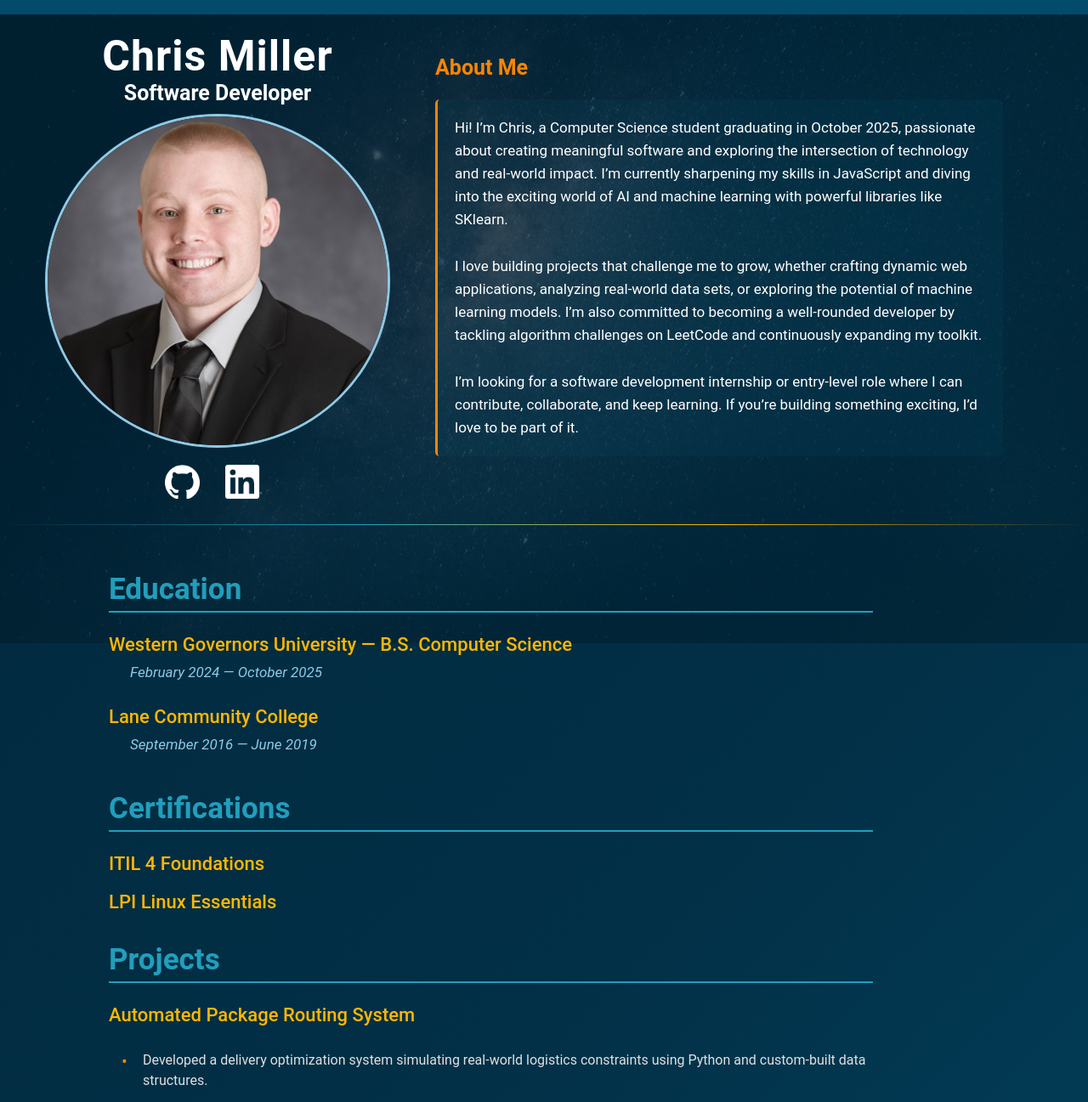
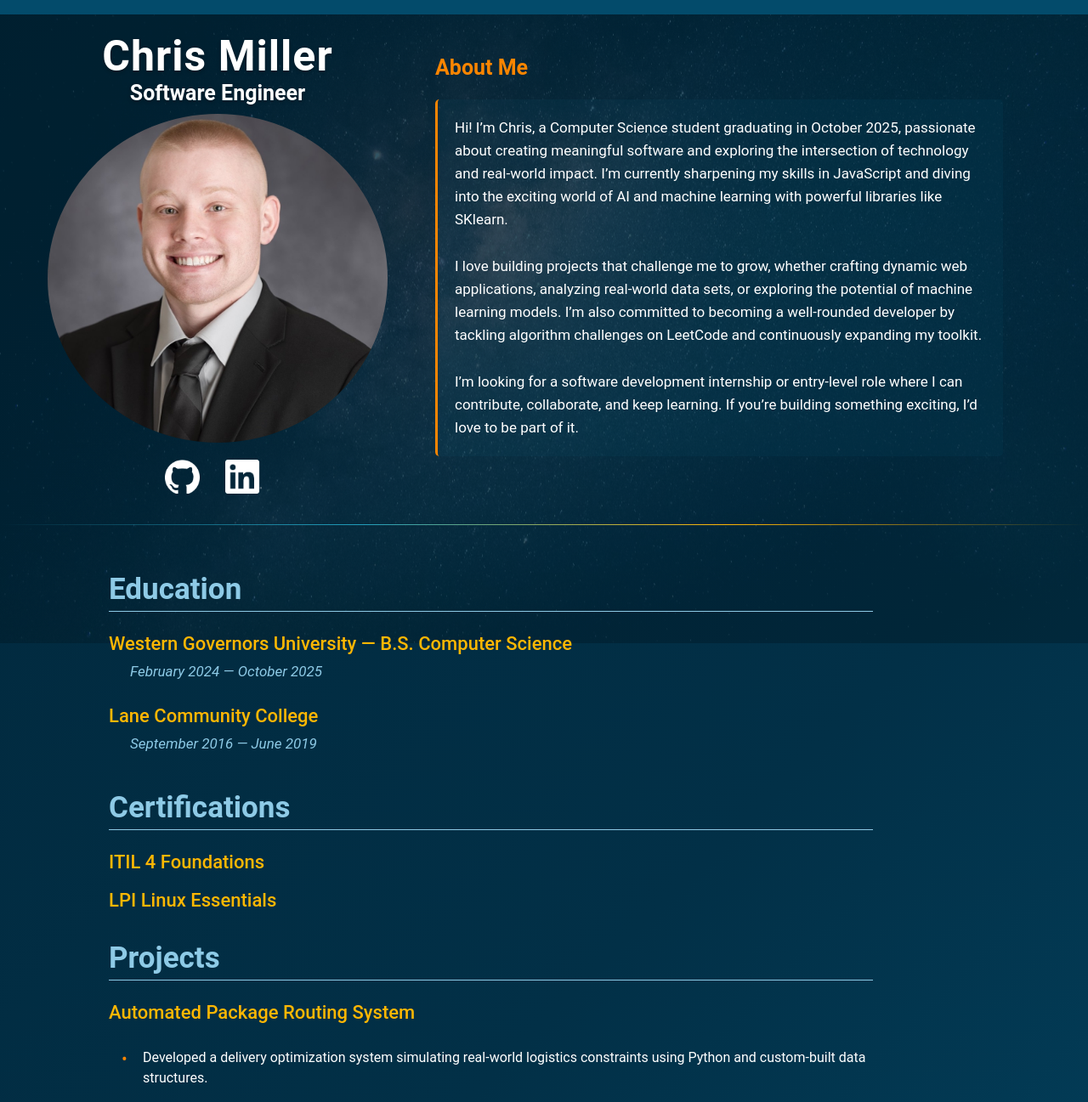
Before and after one commit to cmillerl/cmillerl.github.io, a plain HTML site: page index.html in a window 1280 px wide. Shown: the part 43-1340 px from the top of the page at 85% size. Drawn offline with Linux system fonts and the light colour scheme.

Commit message:
Add observer for visual appeal. Adjust styling.

```diff
--- a/index.html
+++ b/index.html
@@ -13,7 +13,7 @@
   <main class="content">
     <div class="left-content">
       <h1 class="my-name not-visible">Chris Miller</h1>
-      <h2 class="my-title not-visible">Software Developer</h2>
+      <h2 class="my-title not-visible">Software Engineer</h2>
       <img src="images\Me.jpg" alt="My Picture" class="profile-pic not-visible" />
       <div class="social-links not-visible">
         <a href="https://github.com/cmillerl" target="_blank">
@@ -46,7 +46,7 @@
   <section class="bottom-content">
     <div class="bottom-content-left">
     </div>
-    <div class="bottom-content-right">
+    <div class="bottom-content-right not-visible">
       <h1 id="education" class="bottom-headers">Education</h1>
       <h2 class="bottom-titles">Western Governors University — B.S. Computer Science</h2>
       <p class="education-description">
@@ -132,6 +132,7 @@
   <script src="js-files/scroll-on-click.js"></script>
   <script src="js-files/hamburger-menu.js"></script>
   <script src="js-files/transitions.js"></script>
+  <script src="js-files/observer.js"></script>
 </body>
 
 </html>
--- /dev/null
+++ b/js-files/observer.js
@@ -0,0 +1,32 @@
+document.addEventListener("DOMContentLoaded", function () {
+
+    const elementOne = document.querySelector('.bottom-content-right');
+    const maxRetries = 10;
+    let currentRetries = 0;
+
+    const observer = new IntersectionObserver((entries) => {
+        entries.forEach(entry => {
+            if (entry.isIntersecting) {
+                entry.target.classList.remove('not-visible');
+                entry.target.classList.add('visible');
+                observer.unobserve(entry.target);
+            }
+        });
+    }, {
+        threshold: 0.15
+    });
+
+    function observeElements() {
+        if (elementOne.length === 0  || currentRetries >= maxRetries) {
+            setTimeout(() => {
+                currentRetries++;
+                observeElements();
+            }, 300);
+        } else {
+            observer.observe(elementOne);
+        }
+    }
+
+    observeElements();
+
+});
--- a/js-files/transitions.js
+++ b/js-files/transitions.js
@@ -18,7 +18,7 @@ document.addEventListener('DOMContentLoaded', function () {
                 startTransitions();
             }, 300);
         } else {
-            elements.forEach(({selector, delay}) => {
+            elements.forEach(({ selector, delay }) => {
                 const element = document.querySelector(selector);
                 if (element && element.classList.contains('not-visible')) {
                     setTimeout(() => {
--- a/style.css
+++ b/style.css
@@ -9,6 +9,7 @@
   --light-blue: #8ecae6;
   --light-gray: #e0e0e0;
   --font-family: 'Roboto', sans-serif;
+  --background: url('images/background.jpg');
 }
 
 html {
@@ -22,7 +23,7 @@ body::before {
   left: 0;
   width: 100%;
   height: 100%;
-  background-image: url('images/background.jpg');
+  background-image: var(--background);
   background-size: cover;
   background-position: center;
   background-attachment: fixed;
@@ -220,6 +221,7 @@ header nav {
   font-size: 50px;
   color: var(--text-color);
   letter-spacing: 1px;
+  text-shadow: 0 2px 4px rgba(0, 0, 0, 0.3);
 }
 
 .my-title {
@@ -227,6 +229,8 @@ header nav {
   margin-top: 0;
   margin-bottom: 10px;
   font-size: 25px;
+  color: var(--text-color);
+  text-shadow: 0 2px 4px rgba(0, 0, 0, 0.3);
 }
 
 .right-headers {
@@ -242,8 +246,8 @@ header nav {
   font-weight: bold;
   margin: 30px 0px 10px 0px;
   text-align: left;
-  color: var(--primary-color);
-  border-bottom: 2px solid var(--primary-color);
+  color: var(--light-blue);
+  border-bottom: 1px solid var(--light-blue);
   padding-bottom: 5px;
   display: inline-block;
 }
@@ -276,7 +280,7 @@ header nav {
   position: relative;
   padding: 8px 0px 8px 25px;
   margin-bottom: 5px;
-  color: var(--light-gray);
+  color: var(--text-color);
   font-size: 16px;
   line-height: 1.5;
 }
@@ -295,7 +299,6 @@ header nav {
   height: 400px;
   object-fit: cover;
   border-radius: 50%;
-  border: 3px solid var(--light-blue);
   margin: 0px auto;
   display: block;
 }
```
